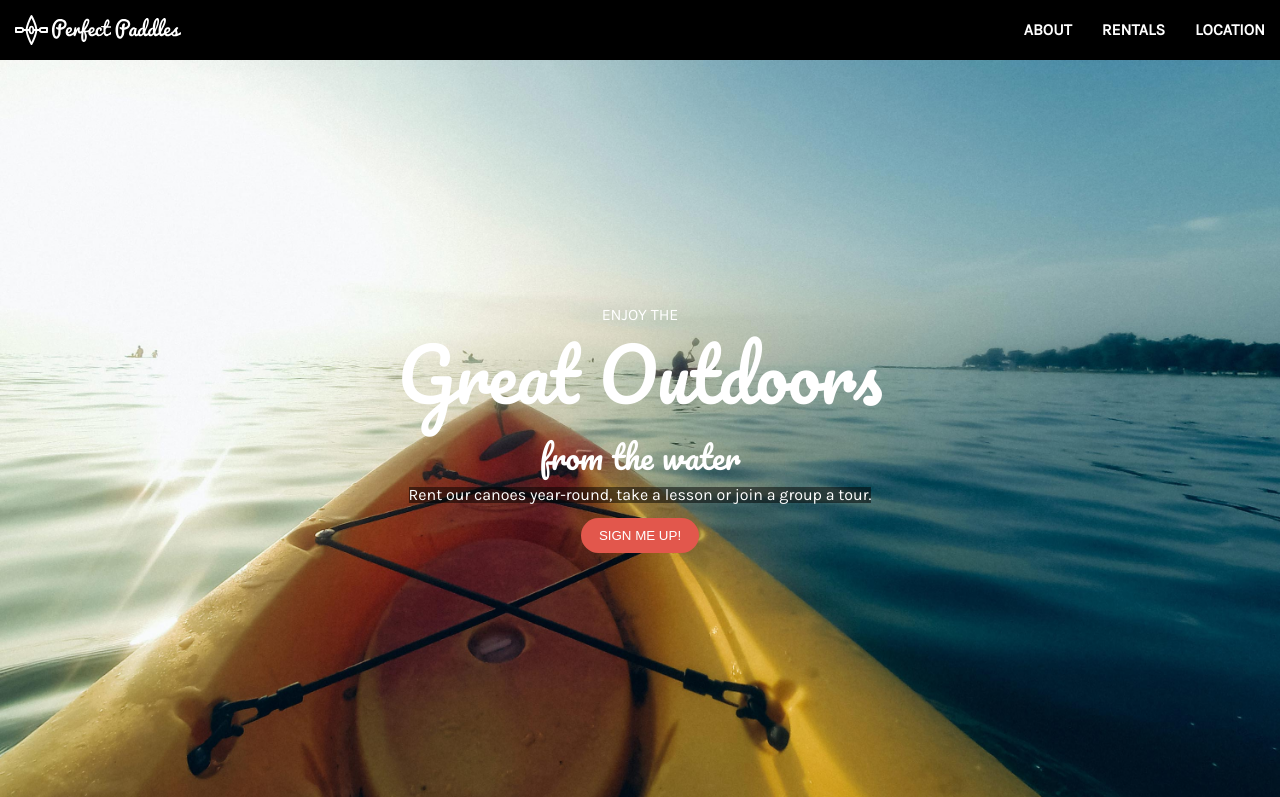
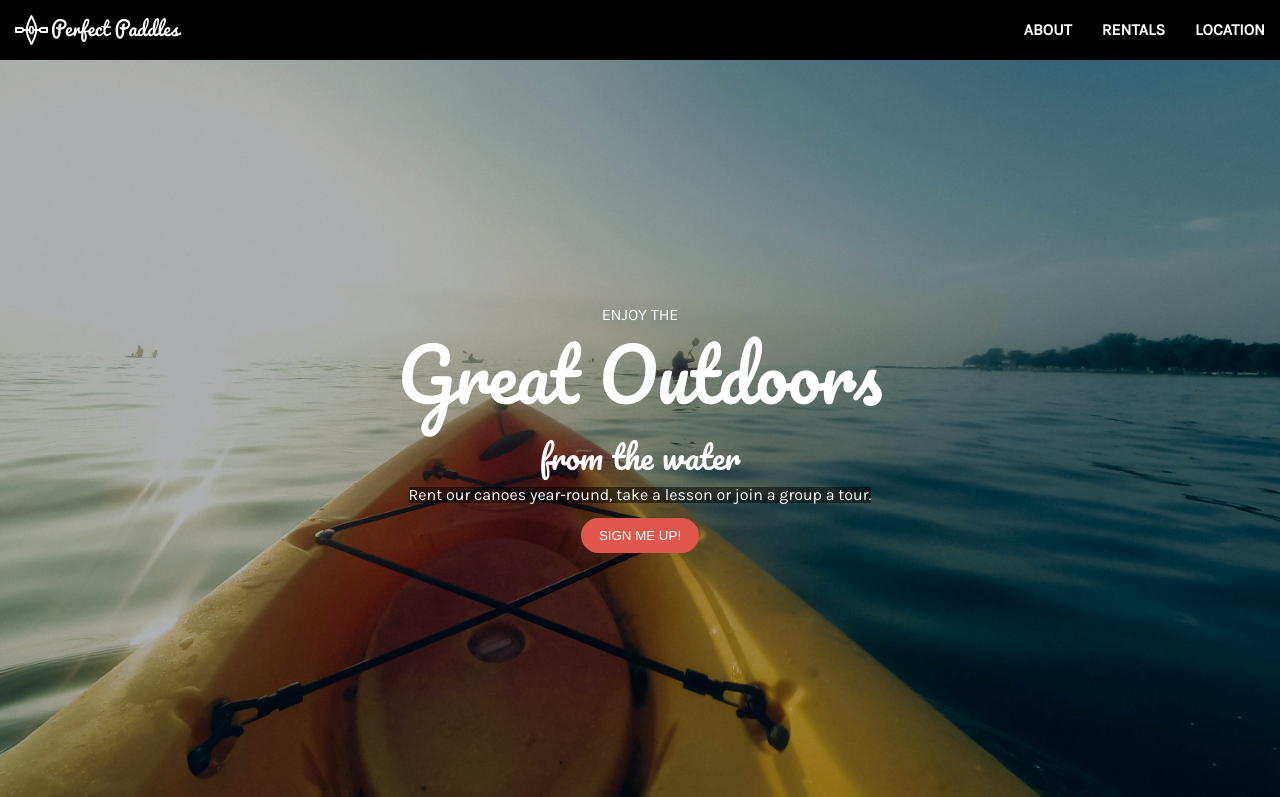
Before and after one commit to Rob-Rychs/perfect-paddles, a plain HTML site: page index.html in a window 1280 px wide. Shown: the top 797 px of the page. Drawn offline with Linux system fonts and the light colour scheme.

Commit message:
added "linear-gradient property to background image making it slightly darker"

```diff
--- a/style.css
+++ b/style.css
@@ -110,7 +110,7 @@ body {
 }
 
 .hero-banner {
-  background-image: url('./final-project-assets/images/kayak-bkgd.jpg');
+  background: linear-gradient(rgba(0, 0, 0, 0.3), rgba(0, 0, 0, 0.3)), url('./final-project-assets/images/kayak-bkgd.jpg');
   background-size: cover;
   display: flex;
   height: calc(100vh - var(--navbar-height));
```
